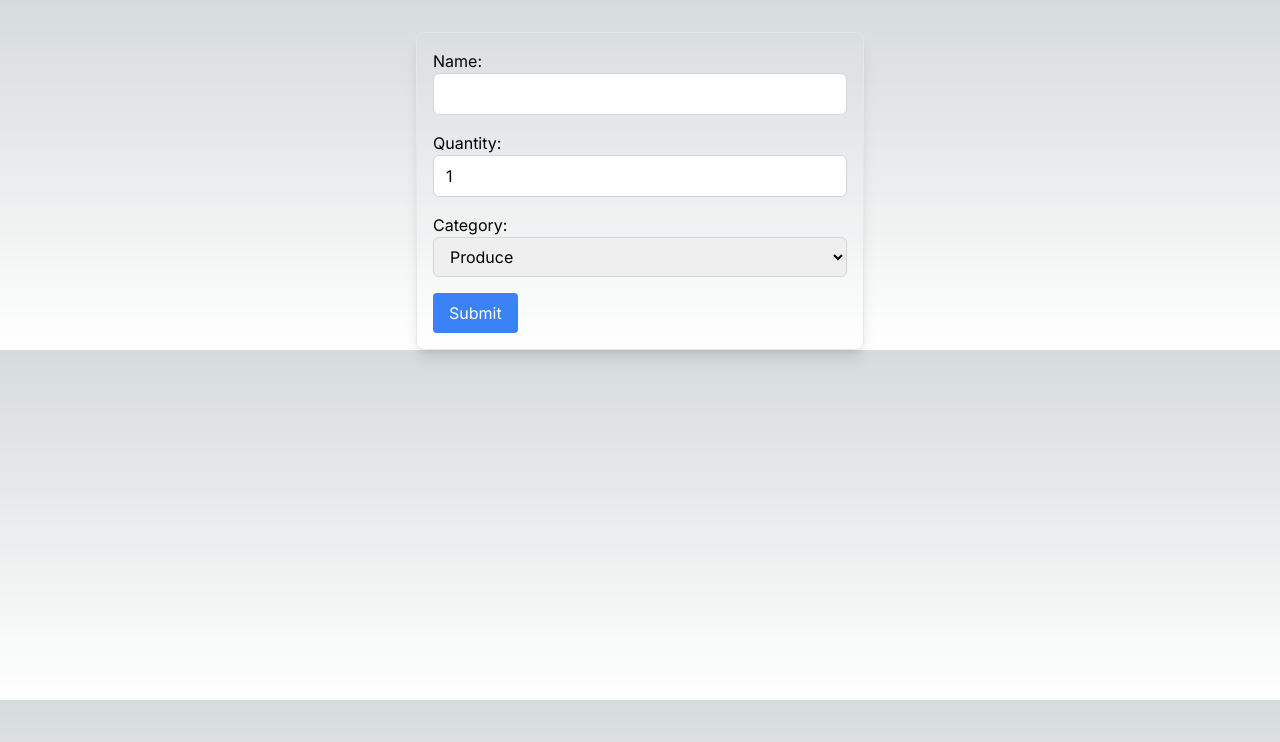
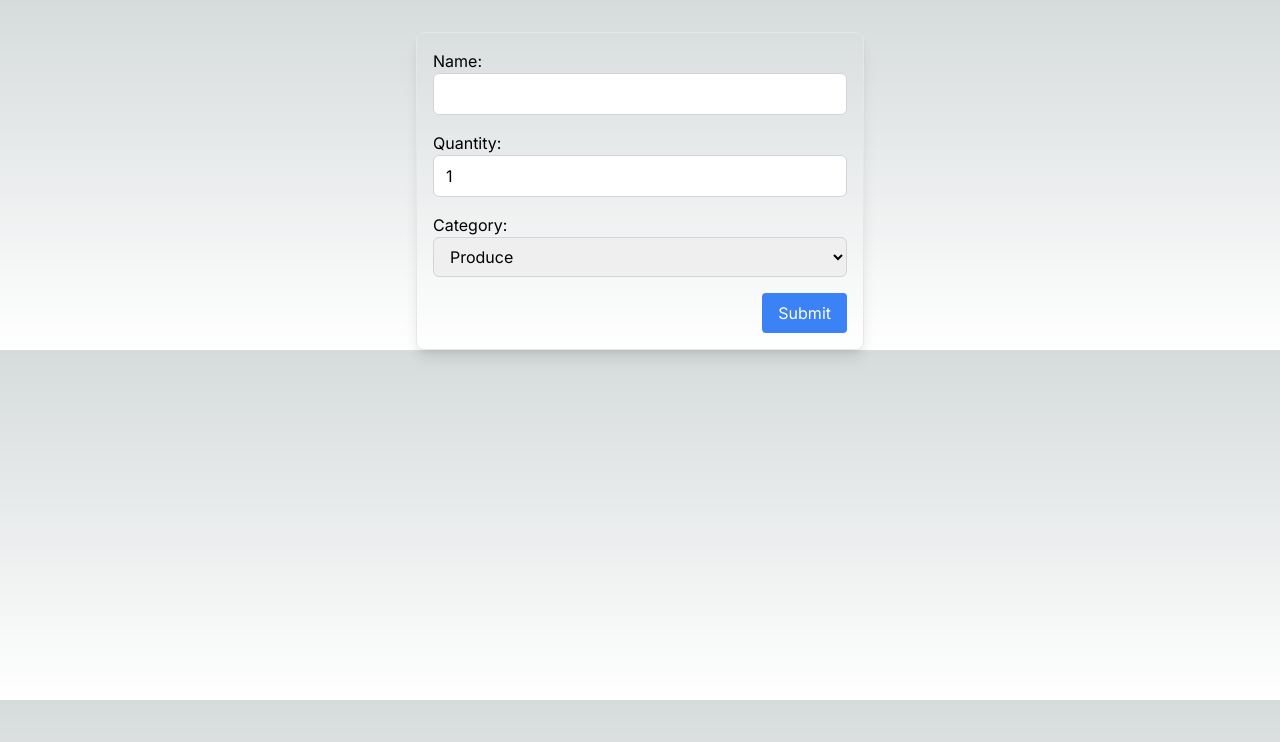
Before and after one commit to Ever-QN/cprg306-assignments, a Next.js app: page /week4 in a window 1280 px wide. Shown: the top 742 px of the page. Built offline with nearby package versions, Linux system fonts and the light colour scheme.

Commit message:
Reformat code with proper indentation, move button to bottom right

```diff
--- a/app/week4/new-item.js
+++ b/app/week4/new-item.js
@@ -28,7 +28,7 @@ export default function NewItem() {
 
 
     return (
-        <form onSubmit={handleSubmit} className='max-w-md mx-auto mt-8 p-4 border rounded-lg shadow-lg'>
+        <form onSubmit={handleSubmit} className='flex flex-col max-w-md mx-auto mt-8 p-4 border rounded-lg shadow-lg'>
             <div className='mb-4'>
                 <label htmlFor='name' className=''>Name: </label>
                 <input
@@ -80,8 +80,8 @@ export default function NewItem() {
                 </select>
             </div>
 
-        <div>
-            <button type='submit' className='bg-blue-500 text-white px-4 py-2 rounded hover:bg-blue-600 focus:outline-none focus:ring focus:border-blue-300'>Submit</button>
+            <div className='flex justify-end'>
+                <button type='submit' className='bg-blue-500 text-white px-4 py-2 rounded hover:bg-blue-600 focus:outline-none focus:ring focus:border-blue-300 '>Submit</button>
             </div>
     </form>
     )
```
Lines whose indentation alone changed are shown as unchanged.
